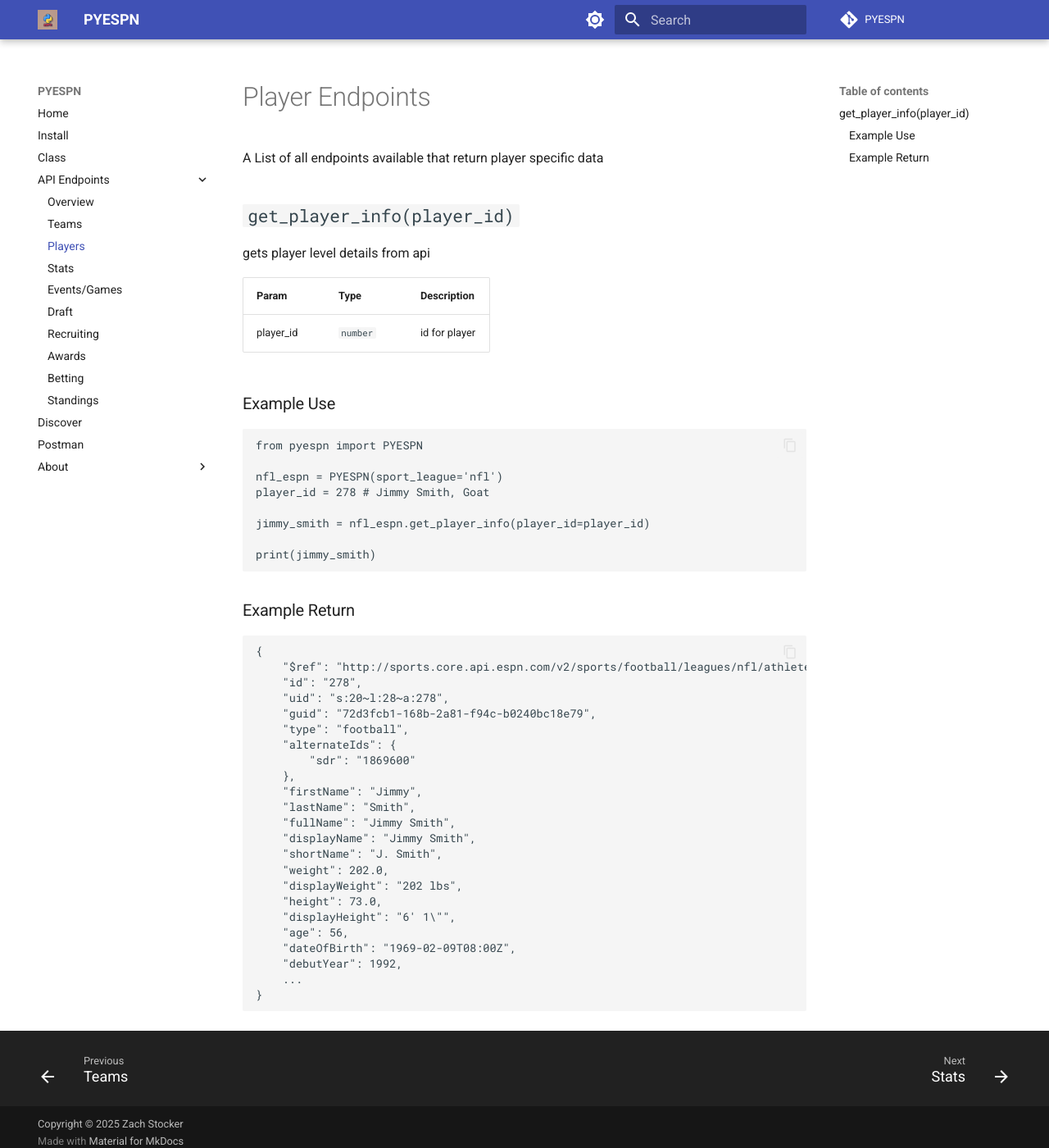
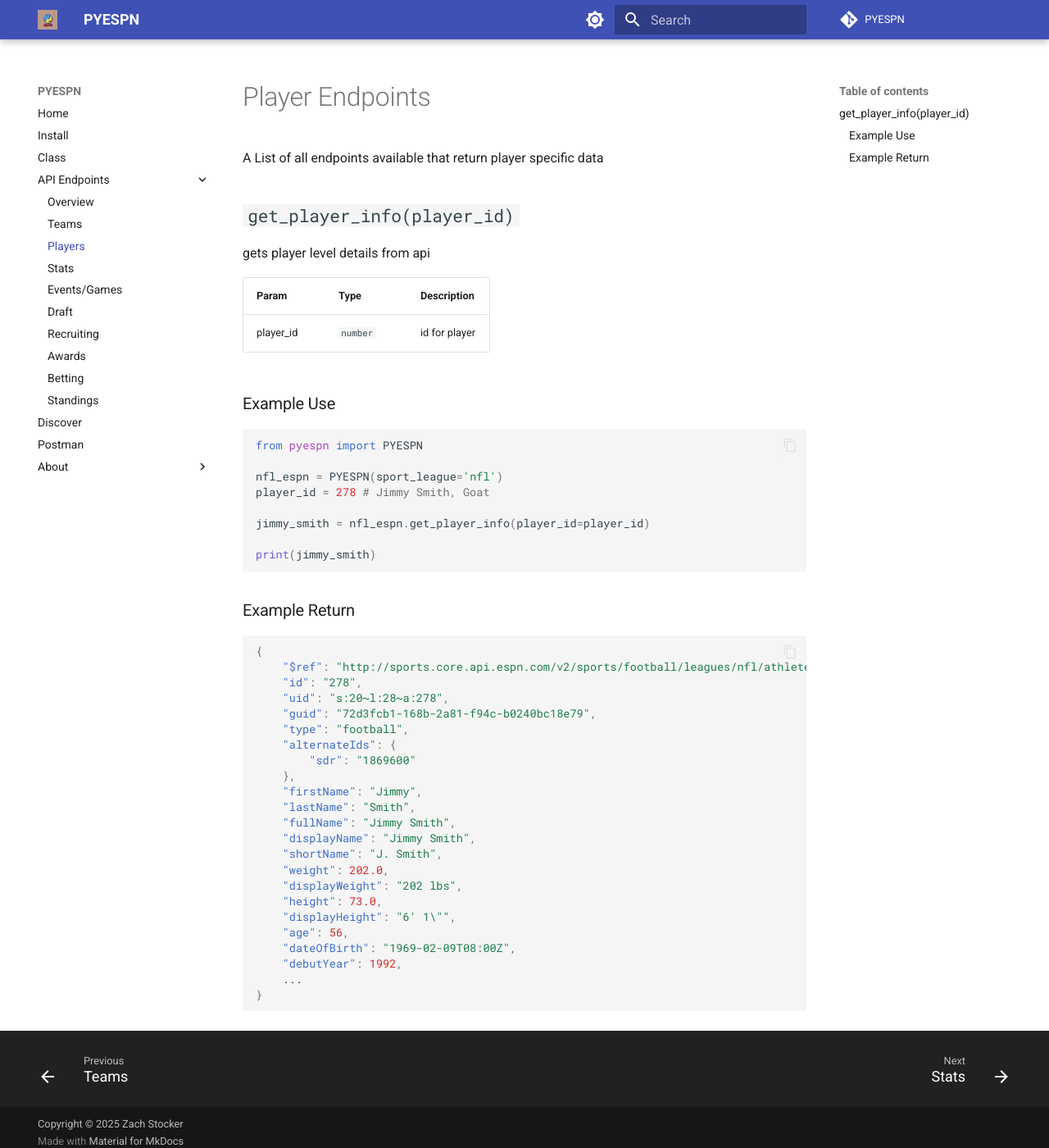
Before and after one commit to EnderLocke/pyespn, an MkDocs documentation site: the page built from docs/endpoints/players.md, in a window 1280 px wide and 1400 px high. Shown: the whole window at 82% size. Built offline with MkDocs 1.6.1 and Material for MkDocs 9.7.7, drawn with Linux system fonts in a browser that asks for light colours; comment, search, counter and statistics services are not loaded.

Commit message:
added json and formatting

````diff
--- a/docs/endpoints/players.md
+++ b/docs/endpoints/players.md
@@ -22,7 +22,8 @@
 ```
 
 ### Example Return
-```
+
+```json
 {
     "$ref": "http://sports.core.api.espn.com/v2/sports/football/leagues/nfl/athletes/278?lang=en&region=us",
     "id": "278",
--- a/mkdocs.yml
+++ b/mkdocs.yml
@@ -48,6 +48,15 @@
 plugins:
   - search
 
+markdown_extensions:
+  - pymdownx.highlight:
+      anchor_linenums: true
+      line_spans: __span
+      pygments_lang_class: true
+  - pymdownx.inlinehilite
+  - pymdownx.snippets
+  - pymdownx.superfences
+
 repo_url: https://github.com/EnderLocke/pyespn
 repo_name: PYESPN
 copyright: Copyright &copy; 2025 Zach Stocker
````
Also changed, not shown: docs/endpoints/teams.md (+1 -1 lines).
